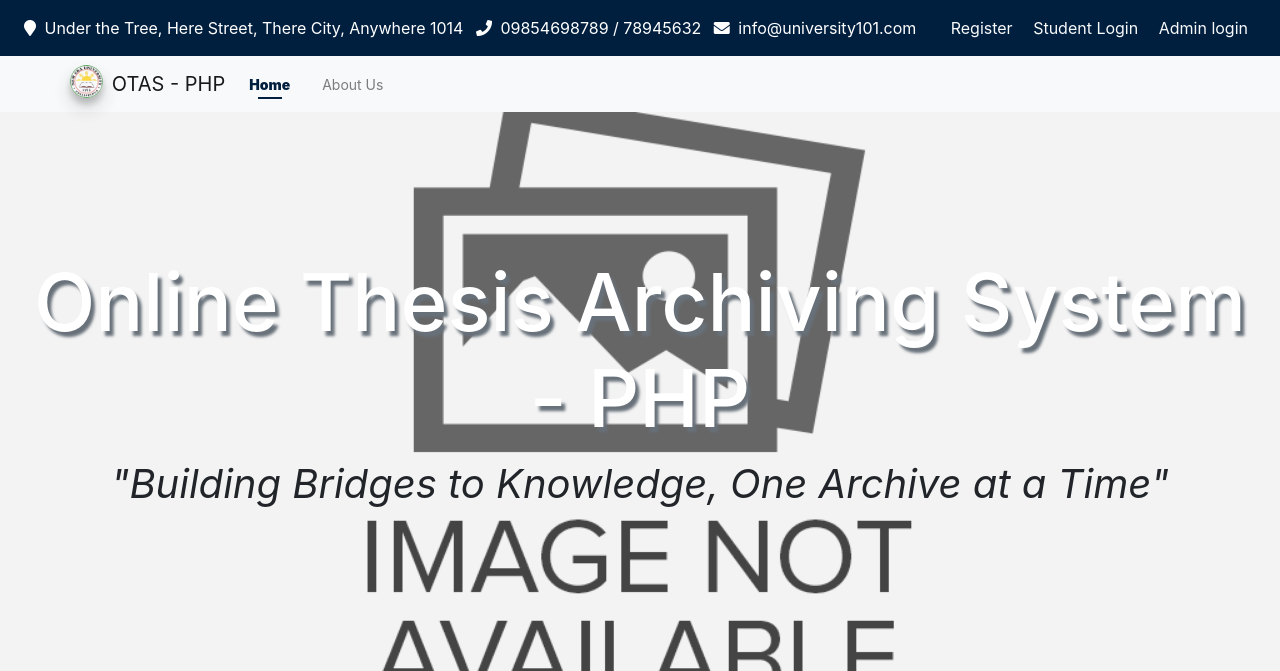
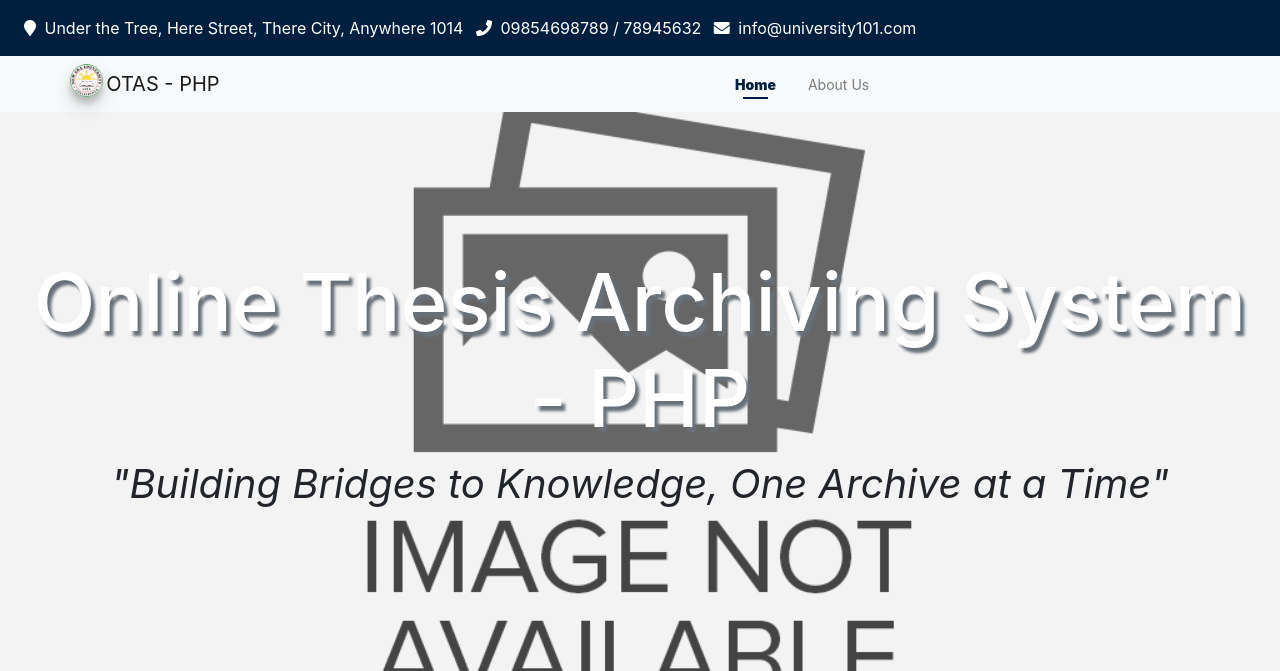
Before and after one commit to sgtpiamrm/capstone, a PHP site: page /capstone/ in a window 1280 px wide. Shown: the top 671 px of the page. Run offline with PHP 8.4, Linux system fonts and the light colour scheme; data comes from the database, SQL or seed files in the repository; some libraries are stand-ins or nearby versions.

Commit message:
topBarNav contents adjusted to right

```diff
--- a/inc/topBarNav.php
+++ b/inc/topBarNav.php
@@ -33,31 +33,92 @@
     margin-top: calc(3.6) !important;
     padding-top: calc(5em) !important;
   }
+
+  /* Style for user image in the navbar */
+  #student-img-avatar {
+    height: 27px;
+    width: 27px;
+    object-fit: cover;
+    border-radius: 50%;
+    margin-left: 10px;
+  }
+
+  /* Styling for navbar link hover effect */
+  .navbar-nav .nav-item .nav-link {
+    position: relative;
+    display: inline-block;
+    text-decoration: none;
+    transition: color 0.3s ease;
+    /* Add transition for text color */
+  }
+
+  /* Underline effect */
+  .navbar-nav .nav-item .nav-link::before {
+    content: "";
+    position: absolute;
+    bottom: 0;
+    left: 50%;
+    width: 0;
+    height: 2px;
+    background-color: #003c72;
+    /* Underline color */
+    transition: width 0.3s, left 0.3s;
+    /* Transition for underline */
+  }
+
+  .navbar-nav .nav-item .nav-link:hover::before {
+    width: 100%;
+    left: 0;
+  }
+
+  /* Change text color on hover */
+  .navbar-nav .nav-item .nav-link:hover {
+    color: #003c72;
+    /* Hover text color */
+  }
+
+  /* Style for the Main Header Navbar */
+  #top-Nav .container {
+    display: flex;
+    justify-content: space-between;
+    align-items: center;
+  }
+
+  /* Ensure logo and website name stay on the left */
+  .navbar-brand {
+    display: flex;
+    align-items: center;
+  }
+
+  /* Align everything else to the right */
+  .navbar-collapse {
+    display: flex;
+    justify-content: flex-end;
+    width: 100%;
+  }
+
+  /* Optional: Ensure the navbar links are spaced properly */
+  .navbar-nav {
+    display: flex;
+    justify-content: flex-end;
+    margin-left: auto;
+    /* Align navbar items to the right */
+  }
+
+  .navbar-nav .nav-item {
+    margin-left: 15px;
+    /* Space out the nav items */
+  }
+
+  /* Fix the user image in the login navbar */
+  #student-img-avatar {
+    height: 27px;
+    width: 27px;
+    object-fit: cover;
+    border-radius: 50%;
+    margin-left: 10px;
+  }
 </style>
-
-<!-- Login Navbar -->
-<nav class="bg-navy w-100 px-2 py-1 position-fixed top-0" id="login-nav">
-  <div class="d-flex justify-content-between w-100">
-    <div>
-      <span class="mr-2 text-white"><i class="fa fa-map-marker mr-1"></i> <?= $_settings->info('address') ?></span>
-      <span class="mr-2 text-white"><i class="fa fa-phone mr-1"></i> <?= $_settings->info('contact') ?></span>
-      <span class="mr-2 text-white"><i class="fa fa-envelope mr-1"></i> <?= $_settings->info('email') ?></span>
-    </div>
-    <div>
-      <?php if ($_settings->userdata('id') > 0): ?>
-        <span class="mx-2"><img src="<?= validate_image($_settings->userdata('avatar')) ?>" alt="User Avatar"
-            id="student-img-avatar"></span>
-        <span class="mx-2">Hello, <?= $_settings->userdata('firstname') ?: $_settings->userdata('username') ?></span>
-        <span class="mx-1"><a href="<?= base_url . 'classes/Login.php?f=student_logout' ?>"><i
-              class="fa fa-power-off"></i></a></span>
-      <?php else: ?>
-        <a href="./register.php" class="mx-2 text-light me-2">Register</a>
-        <a href="./login.php" class="mx-2 text-light me-2">Student Login</a>
-        <a href="./admin" class="mx-2 text-light">Admin login</a>
-      <?php endif; ?>
-    </div>
-  </div>
-</nav>
 
 <!-- Main Header Navbar -->
 <nav class="main-header navbar navbar-expand navbar-light border-0 navbar-light text-sm" id="top-Nav">
@@ -81,7 +142,8 @@
 
         <?php if ($_settings->userdata('id') > 0): ?>
           <li class="nav-item">
-            <a href="./?page=projects" class="nav-link <?= isset($page) && $page == 'projects' ? "active" : "" ?>">Projects</a>
+            <a href="./?page=projects"
+              class="nav-link <?= isset($page) && $page == 'projects' ? "active" : "" ?>">Projects</a>
           </li>
           <li class="nav-item dropdown">
             <a href="#" class="nav-link dropdown-toggle" data-toggle="dropdown">Department</a>
@@ -89,9 +151,9 @@
               <?php
               $departments = $conn->query("SELECT * FROM department_list WHERE status = 1 ORDER BY `name` ASC");
               while ($row = $departments->fetch_assoc()):
-              ?>
+                ?>
                 <li><a href="./?page=projects_per_department&id=<?= $row['id'] ?>" class="dropdown-item">
-                  <?= ucwords($row['name']) ?></a></li>
+                    <?= ucwords($row['name']) ?></a></li>
               <?php endwhile; ?>
             </ul>
           </li>
@@ -101,9 +163,9 @@
               <?php
               $curriculums = $conn->query("SELECT * FROM curriculum_list WHERE status = 1 ORDER BY `name` ASC");
               while ($row = $curriculums->fetch_assoc()):
-              ?>
+                ?>
                 <li><a href="./?page=projects_per_curriculum&id=<?= $row['id'] ?>" class="dropdown-item">
-                  <?= ucwords($row['name']) ?></a></li>
+                    <?= ucwords($row['name']) ?></a></li>
               <?php endwhile; ?>
             </ul>
           </li>
@@ -115,14 +177,47 @@
 
         <?php if ($_settings->userdata('id') > 0): ?>
           <li class="nav-item">
-            <a href="./?page=profile" class="nav-link <?= isset($page) && $page == 'profile' ? "active" : "" ?>">Profile</a>
+            <a href="./?page=profile"
+              class="nav-link <?= isset($page) && $page == 'profile' ? "active" : "" ?>">Profile</a>
           </li>
           <li class="nav-item">
             <a href="./?page=submit-archive"
               class="nav-link <?= isset($page) && $page == 'submit-archive' ? "active" : "" ?>">Submit Thesis/Capstone</a>
           </li>
         <?php endif; ?>
+
+        <?php if ($_settings->userdata('id') == 0): ?>
+          <li class="nav-item">
+            <a href="./register.php" class="nav-link text-light">Register</a>
+          </li>
+          <li class="nav-item">
+            <a href="./login.php" class="nav-link text-light">Student Login</a>
+          </li>
+          <li class="nav-item">
+            <a href="./admin" class="nav-link text-light">Admin Login</a>
+          </li>
+        <?php endif; ?>
       </ul>
     </div>
   </div>
 </nav>
+
+<!-- Login Navbar (Now without login options) -->
+<nav class="bg-navy w-100 px-2 py-1 position-fixed top-0" id="login-nav">
+  <div class="d-flex justify-content-between w-100">
+    <div>
+      <span class="mr-2 text-white"><i class="fa fa-map-marker mr-1"></i> <?= $_settings->info('address') ?></span>
+      <span class="mr-2 text-white"><i class="fa fa-phone mr-1"></i> <?= $_settings->info('contact') ?></span>
+      <span class="mr-2 text-white"><i class="fa fa-envelope mr-1"></i> <?= $_settings->info('email') ?></span>
+    </div>
+    <div>
+      <?php if ($_settings->userdata('id') > 0): ?>
+        <span class="mx-2"><img src="<?= validate_image($_settings->userdata('avatar')) ?>" alt="User Avatar"
+            id="student-img-avatar"></span>
+        <span class="mx-2">Hello, <?= $_settings->userdata('firstname') ?: $_settings->userdata('username') ?></span>
+        <span class="mx-1"><a href="<?= base_url . 'classes/Login.php?f=student_logout' ?>"><i
+              class="fa fa-power-off"></i></a></span>
+      <?php endif; ?>
+    </div>
+  </div>
+</nav>
```
